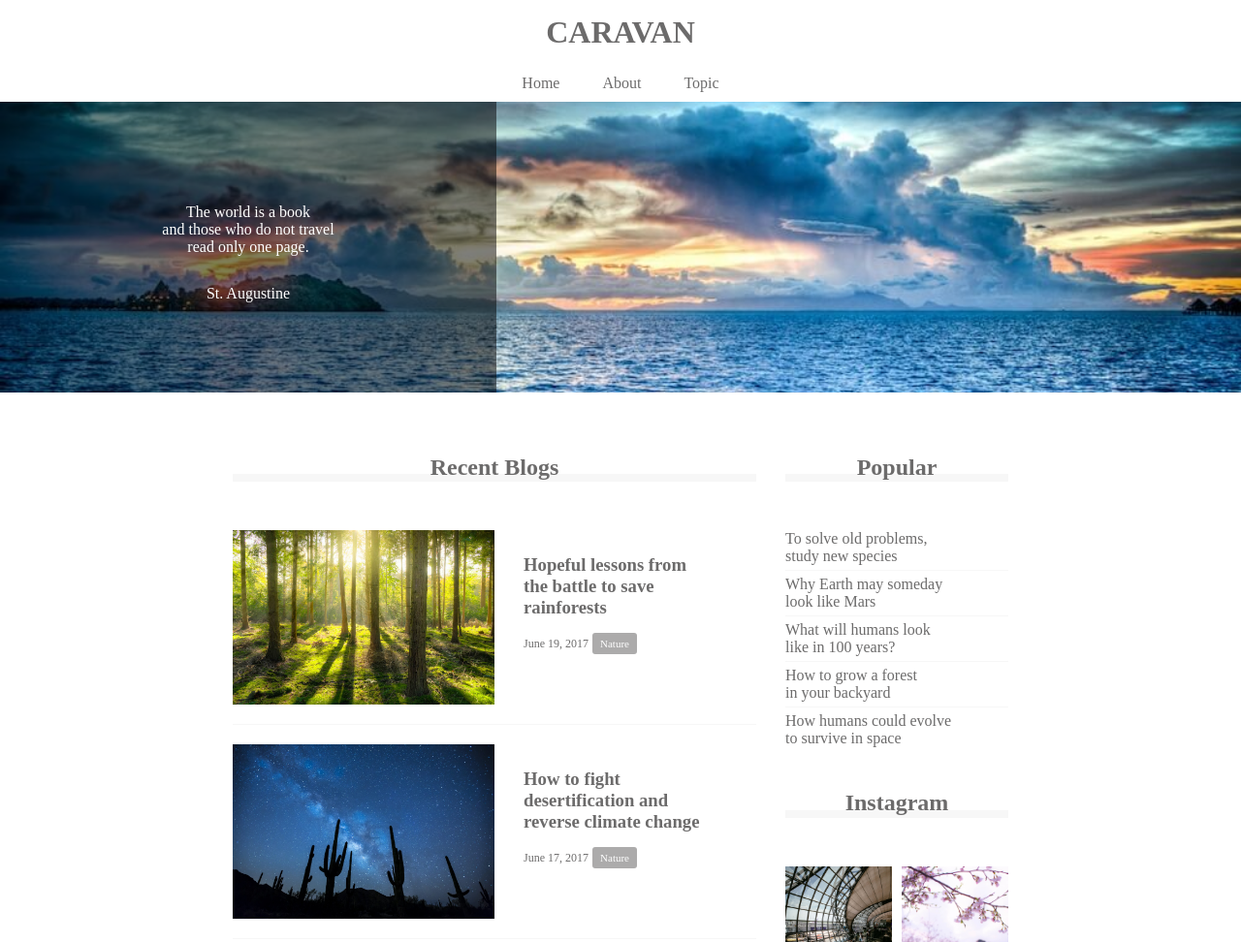
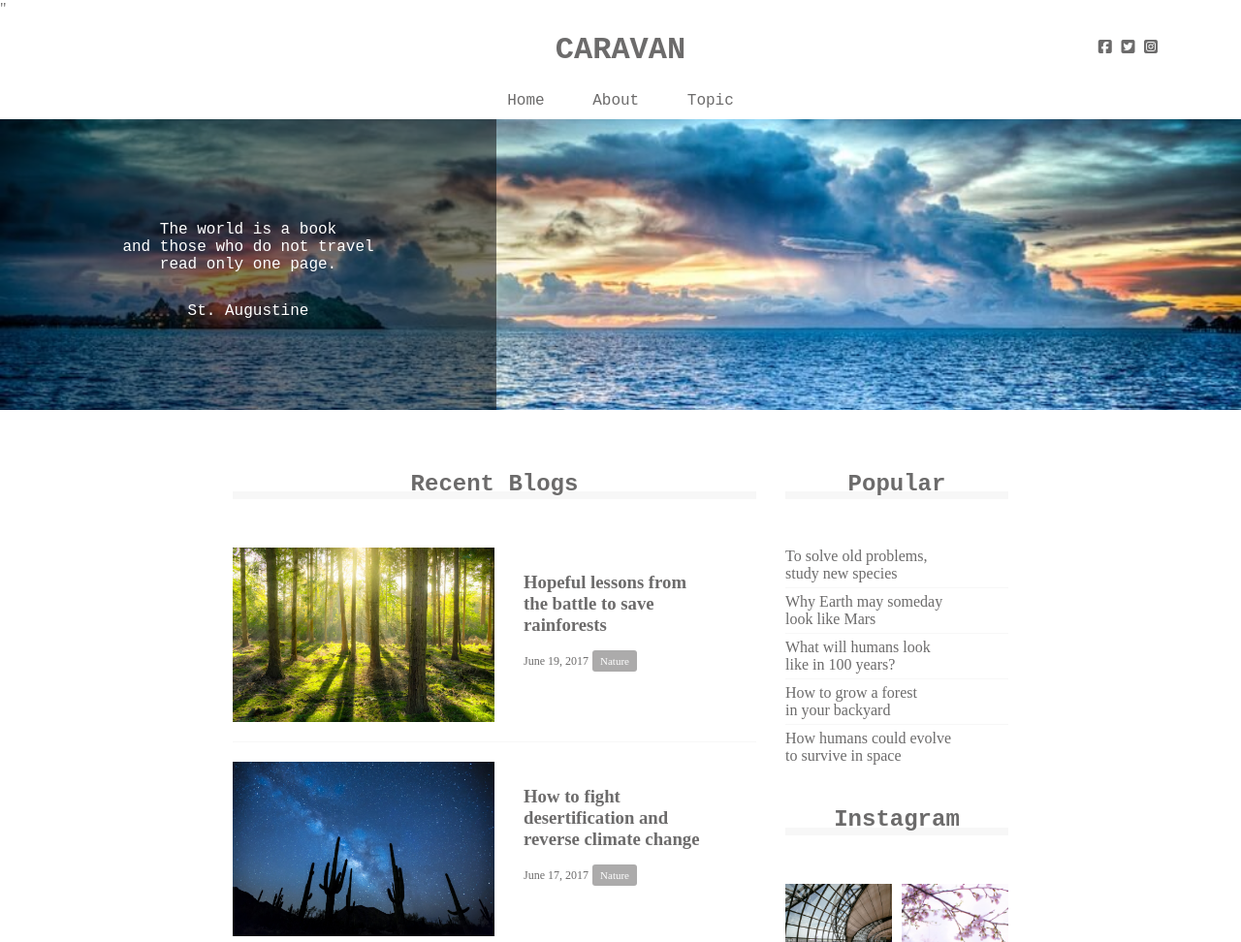
Before and after one commit to hayataku0048/sample2.html, a plain HTML site: page index.html in a window 1280 px wide. Shown: the top 972 px of the page at 97% size. Drawn offline with Linux system fonts and the light colour scheme.

Commit message:
chapter9 finish

```diff
--- a/index.html
+++ b/index.html
@@ -3,6 +3,8 @@
   <head>
     <meta charset="UTF-8" />
     <!-- CSSファイルの読み込み -->
+
+  <script src="https://kit.fontawesome.com/cbf791a13d.js" crossorigin="anonymous"></script>"
     <link rel="stylesheet" href="style.css" />
     <title>CARAVAN</title>
   </head>
@@ -15,6 +17,15 @@
           CARAVAN
         </a>
       </h1>
+
+      <div class="social">
+
+        <i class="fab fa-facebook-square"></i>
+        <i class="fab fa-twitter-square"></i>
+        <i class="fab fa-instagram-square"></i>
+
+      </div>
+
     </header>
 
     <!-- navigation -->
--- a/style.css
+++ b/style.css
@@ -10,11 +10,28 @@ a {
   text-decoration: none;
 }
 
+header,
+nav,
+h2,
+.main-visual,
+footer {
+  font-family: "Courier New", Courier, monospace;
+}
+
 header {
   width: 90%; /* 横幅90% */
   padding: 15px 0;
   margin: 0 auto;
   text-align: center;
+  position: relative;
+}
+
+.social {
+  display: inline-block;
+  margin-left: 20px;
+  position: absolute;
+  top: 22px;
+  right: 22px;
 }
 
 header .heading {
```
